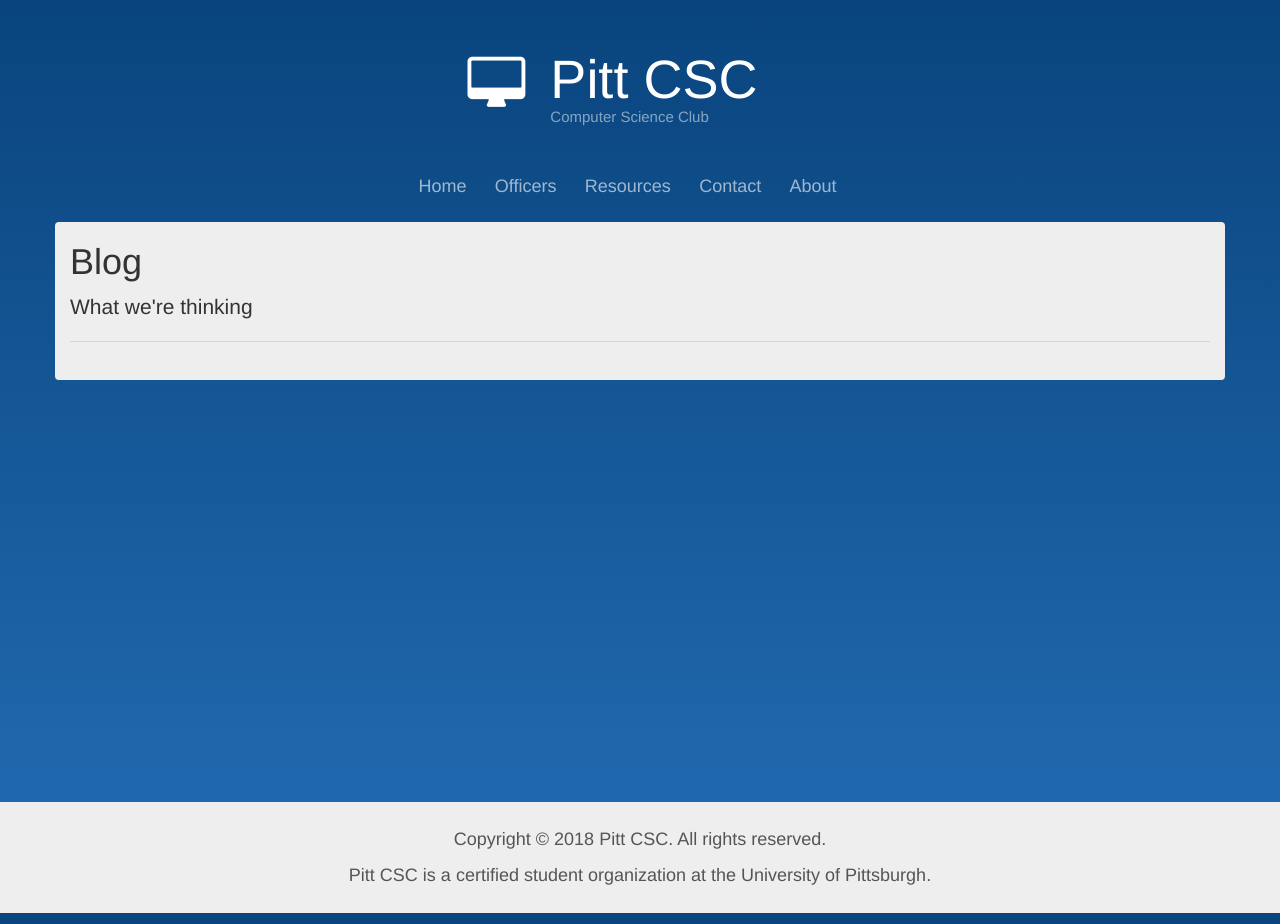
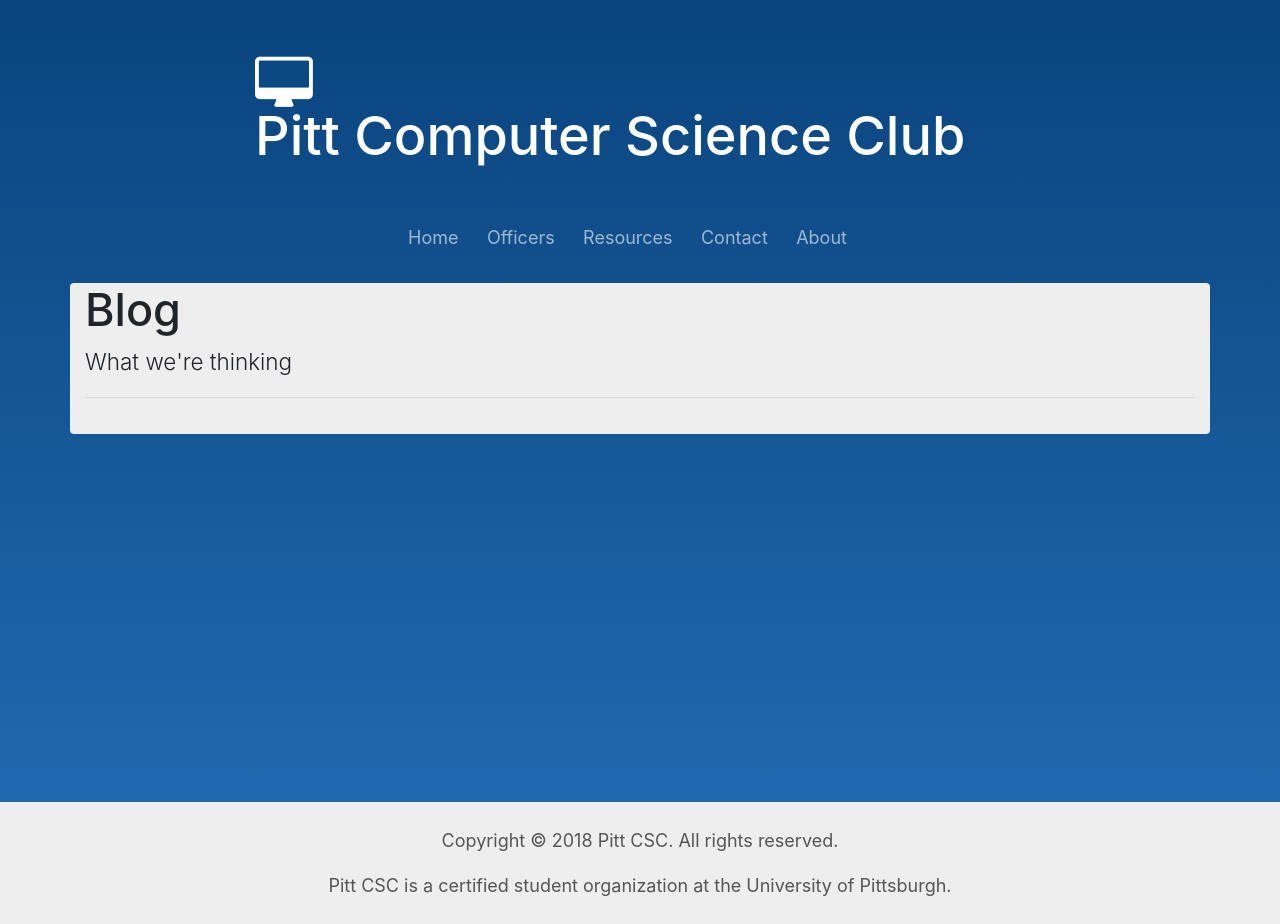
Before and after one commit to pittcsc/old-pittcsc-website-archived, a Jekyll site: the page built from pages/blog.html, in a window 1280 px wide. Built offline with Jekyll 4.4.1, drawn with Linux system fonts in a browser that asks for light colours; nearby versions of some CDN libraries.

Commit message:
Started initial switch over to bootstrap 4

```diff
--- a/_data/officers.yml
+++ b/_data/officers.yml
@@ -17,7 +17,6 @@
     url: https://github.com/varughese
   website:
     url: http://matvarughese.me/
-  email: "matvarughese3@gmail.com"
 
 - title: Business Manager
   name: Alex Zharichenko
--- a/_layouts/default.html
+++ b/_layouts/default.html
@@ -1,5 +1,5 @@
 <!DOCTYPE html>
-<html>
+<html lang="en">
 <head>
   <meta charset="utf-8" />
   <!-- Google Apps for Education Validation -->
@@ -14,8 +14,8 @@
   </title>
 
   <link rel="stylesheet" href="/assets/css/site.css">
-  <script type="text/javascript" src="https://code.jquery.com/jquery-2.1.4.min.js"></script>
-  <script type="text/javascript" src="https://maxcdn.bootstrapcdn.com/bootstrap/3.3.5/js/bootstrap.min.js"></script>
+  <!-- Bootstrap CSS -->
+  <link rel="stylesheet" href="https://stackpath.bootstrapcdn.com/bootstrap/4.1.1/css/bootstrap.min.css" integrity="sha384-WskhaSGFgHYWDcbwN70/dfYBj47jz9qbsMId/iRN3ewGhXQFZCSftd1LZCfmhktB" crossorigin="anonymous">
 
 </head>
 <body>
@@ -26,10 +26,7 @@
           <i class="fa fa-desktop"></i>
         </div>
         <div class="text">
-           <h1>
-             Pitt CSC
-           </h1>
-           <h2>Computer Science Club</h2>
+           <h1>Pitt Computer Science Club</h1>
         </div>
       </div>
 
@@ -88,5 +85,10 @@
     ga('create', 'UA-58446605-1', 'auto');
     ga('send', 'pageview');
   </script>
+  <!-- Optional JavaScript -->
+  <!-- jQuery first, then Popper.js, then Bootstrap JS -->
+  <script src="https://code.jquery.com/jquery-3.3.1.slim.min.js" integrity="sha384-q8i/X+965DzO0rT7abK41JStQIAqVgRVzpbzo5smXKp4YfRvH+8abtTE1Pi6jizo" crossorigin="anonymous"></script>
+  <script src="https://cdnjs.cloudflare.com/ajax/libs/popper.js/1.14.3/umd/popper.min.js" integrity="sha384-ZMP7rVo3mIykV+2+9J3UJ46jBk0WLaUAdn689aCwoqbBJiSnjAK/l8WvCWPIPm49" crossorigin="anonymous"></script>
+  <script src="https://stackpath.bootstrapcdn.com/bootstrap/4.1.1/js/bootstrap.min.js" integrity="sha384-smHYKdLADwkXOn1EmN1qk/HfnUcbVRZyYmZ4qpPea6sjB/pTJ0euyQp0Mk8ck+5T" crossorigin="anonymous"></script>
 </body>
 </html>
--- a/assets/css/masthead.scss
+++ b/assets/css/masthead.scss
@@ -5,7 +5,7 @@
   .insignia {
     @extend .container;
 
-    width: 375px;
+    width: 800px;
   }
   .logo {
     float: left;
```
